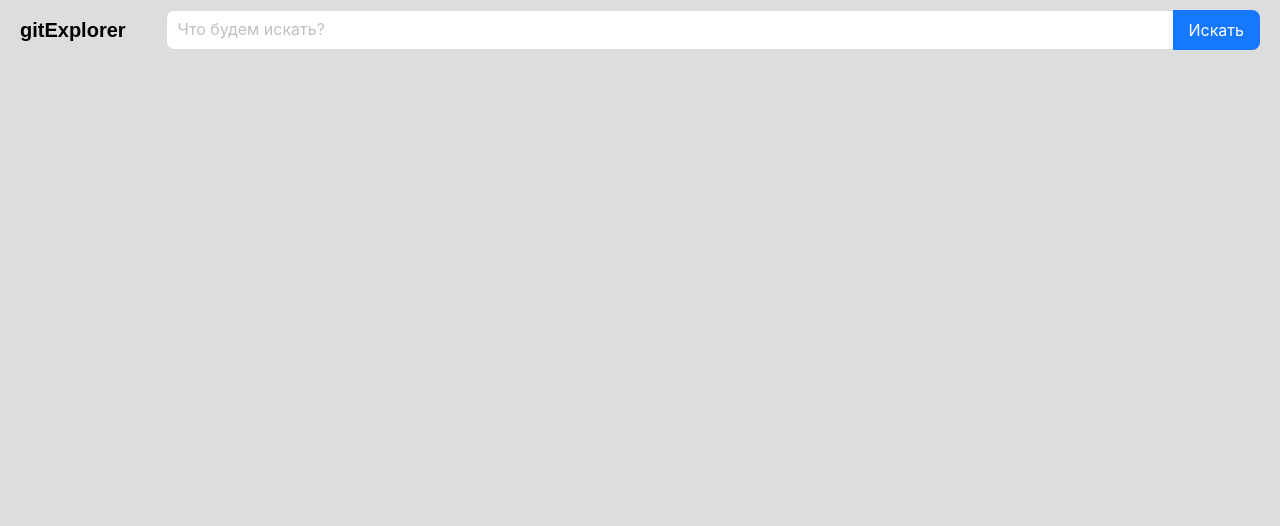
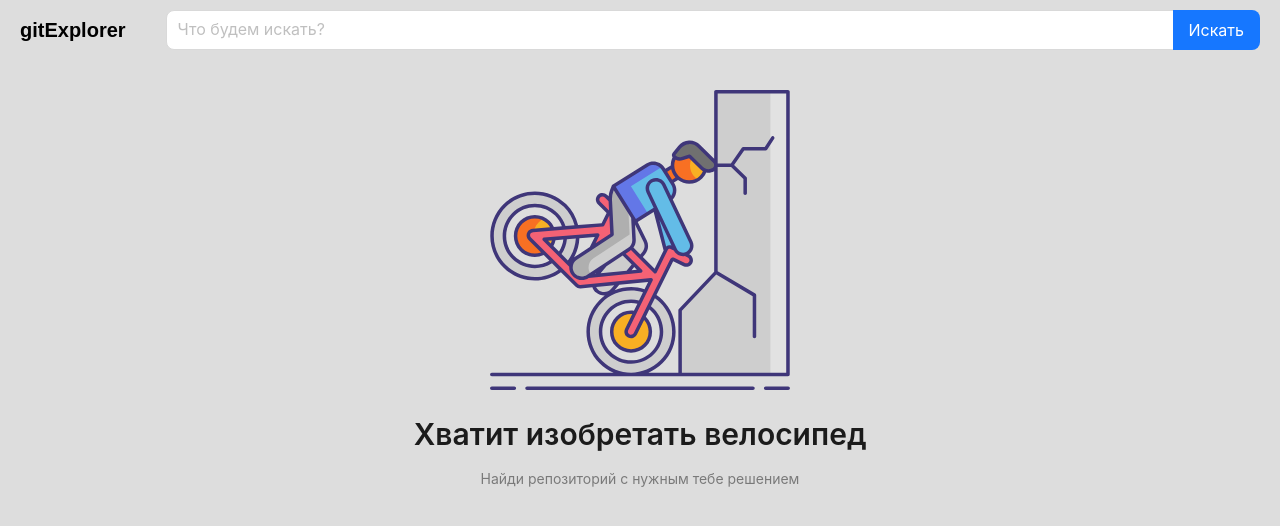
Before and after one commit to Lomt1k/gitExplorer, a React (Vite) app: page / in a window 1280 px wide. Shown: the top 526 px of the page. Built offline with nearby package versions, Linux system fonts and the light colour scheme.

Commit message:
Пустая страничка

```diff
--- /dev/null
+++ b/src/core/components/Repositories/EmptyRepository/EmptyRepository.tsx
@@ -0,0 +1,22 @@
+import "./_empty-repository.scss";
+import { Typography } from 'antd';
+import bycicleIcon from '../../../../assets/bycicle.svg';
+
+const EmptyRepository = () => {
+  return (
+    <div className='empty-repository'>
+      <div className='empty-repository__content'>
+        <img className='empty-repository__img' src={bycicleIcon} />
+        <Typography.Title className="empty-repository__title" level={2}>
+          Хватит изобретать велосипед
+        </Typography.Title>
+        <Typography.Text className="empty-repository__text" type={'secondary'}>
+          Найди репозиторий с нужным тебе решением
+        </Typography.Text>
+      </div>
+    </div>
+
+  )
+}
+
+export default EmptyRepository;
--- /dev/null
+++ b/src/core/components/Repositories/EmptyRepository/_empty-repository.scss
@@ -0,0 +1,31 @@
+@use "/src/styles" as *;
+
+.empty-repository {
+  display: flex;
+  align-items: center;
+  justify-content: center;
+
+  &__content {
+    display: flex;
+    flex-direction: column;
+    align-items: center;
+  }
+
+  &__img {
+    width: 300px;
+    height: 300px;
+
+    @include vp-767 {
+      width: 200px;
+      height: 200px;
+    }
+  }
+
+  &__title {
+    text-align: center;
+  }
+
+  &__text {
+    text-align: center;
+  }
+}
--- a/src/core/components/Repositories/RepositoriesList/RepositoriesGrid.tsx
+++ b/src/core/components/Repositories/RepositoriesList/RepositoriesGrid.tsx
@@ -4,10 +4,12 @@ import RootStore from "../../../store/RootStore";
 import RepositoryCard from "../RepositoryCard/RepositoryCard";
 import RepositoryLoadingCards from "../RepositoryLoadingCards/RepositoryLoadingCards";
 import LoadRepositoriesOnScroll from "../LoadRepositoriesOnScroll/LoadRepositoriesOnScroll";
+import EmptyRepository from "../EmptyRepository/EmptyRepository";
 
 const RepositoriesGrid = observer(() => {
 
   return (
+    <>
       <ul className='repositories-grid'>
         {RootStore.repoStore.datas.map(data => {
           return (
@@ -16,12 +18,11 @@ const RepositoriesGrid = observer(() => {
             </li>
           )
         })}
-      {RootStore.repoStore.isLoading &&
-        <RepositoryLoadingCards count={12}/>
-      }
-      {!RootStore.repoStore.isLoading &&
-        <LoadRepositoriesOnScroll scrollPercentage={60} />}
+        {RootStore.repoStore.isLoading && <RepositoryLoadingCards count={12}/> }
       </ul>
+      {!RootStore.repoStore.isLoading && <LoadRepositoriesOnScroll scrollPercentage={60} />}
+      {!RootStore.repoStore.isLoading && RootStore.repoStore.datas.length < 1 && <EmptyRepository/>}
+    </>
   )
 })
 
--- a/src/core/components/Repositories/RepositoriesList/_repositories-grid.scss
+++ b/src/core/components/Repositories/RepositoriesList/_repositories-grid.scss
@@ -7,8 +7,6 @@
   display: grid;
   grid-template-columns: repeat(4, 1fr);
   gap: 16px;
-  justify-content: stretch;
-  align-items: stretch;
 
   @include vp-1023 {
     grid-template-columns: repeat(3, 1fr);
```
Also changed, not shown: src/assets/bycicle.svg (added). Lines whose indentation alone changed are shown as unchanged.
